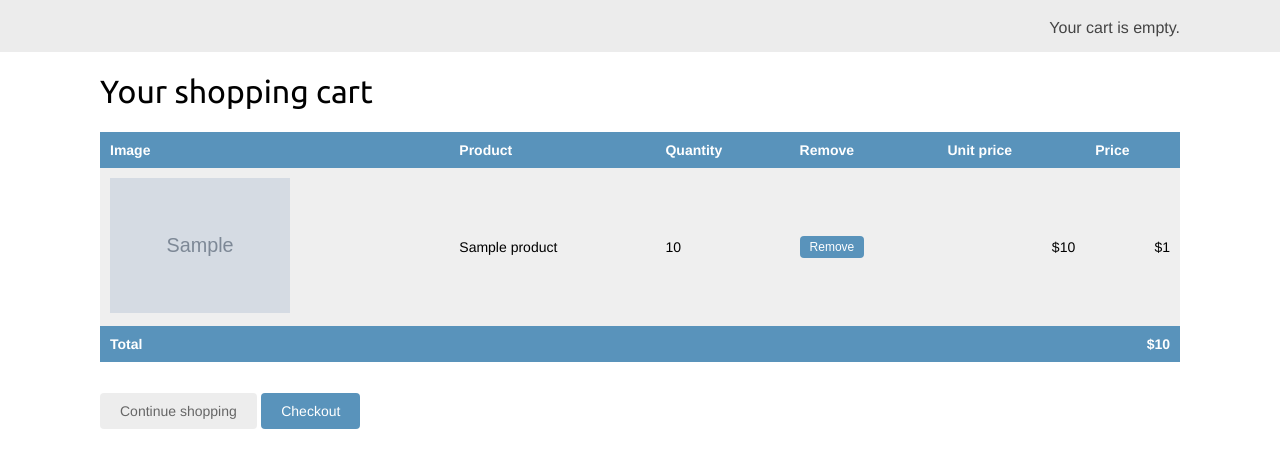
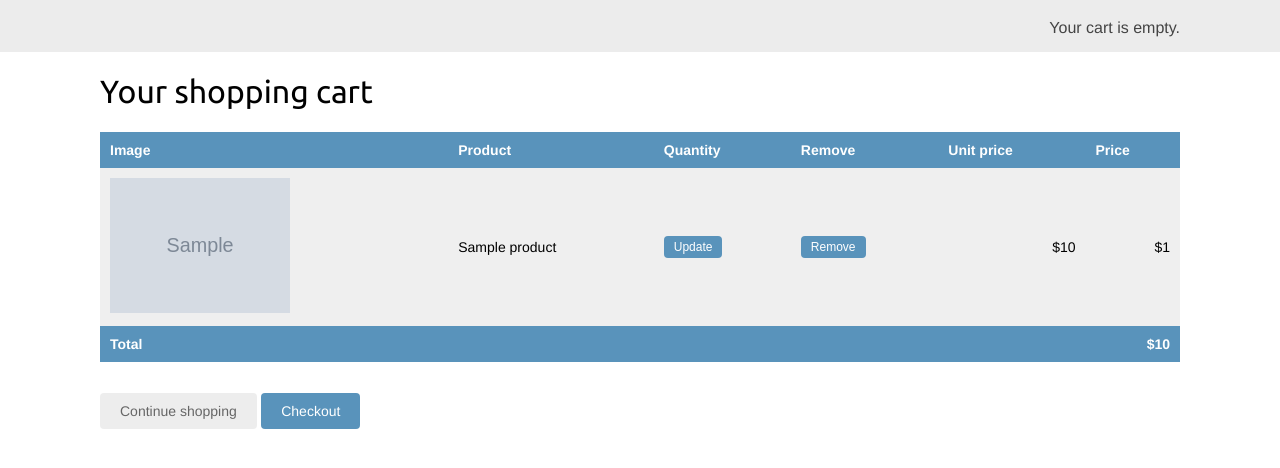
Before and after one commit to WellingtonIdeao/myshop, a Django app: template cart/templates/cart/detail.html in a window 1280 px wide. Shown: the part 46-514 px from the top of the page. Run offline with Django 3.2, Linux system fonts and the light colour scheme; the template is opened without the code that fills it: most values are stand-ins (such as "Sample title", 1, 10 or a date in 2020); grey boxes marked "Sample" are stand-in pictures.

Commit message:
Updating product quantities in the cart

```diff
--- a/cart/templates/cart/detail.html
+++ b/cart/templates/cart/detail.html
@@ -25,7 +25,14 @@
                         </a>
                     </td>
                     <td>{{ product.name }}</td>
-                    <td>{{item.quantity }}</td>
+                    <td>
+                        <form action="{% url 'cart:cart_add' product.id %}" method="post">
+                            {% csrf_token %}
+                            {{ item.update_quantity_form.quantity }}
+                            {{ item.update_quantity_form.override }}
+                            <input type="submit" value="Update">
+                        </form>
+                    </td>
                     <td>
                         <form action="{% url 'cart:cart_remove' product.id %}" method="post">
                             {% csrf_token %}
--- a/cart/views.py
+++ b/cart/views.py
@@ -26,4 +26,7 @@
 
 def cart_detail(request):
     cart = Cart(request)
+    for item in cart:
+        item['update_quantity_form'] = CartAddProductForm(initial={'quantity': item['quantity'],
+                                                                   'override': True})
     return render(request, 'cart/detail.html', {'cart': cart})
```
